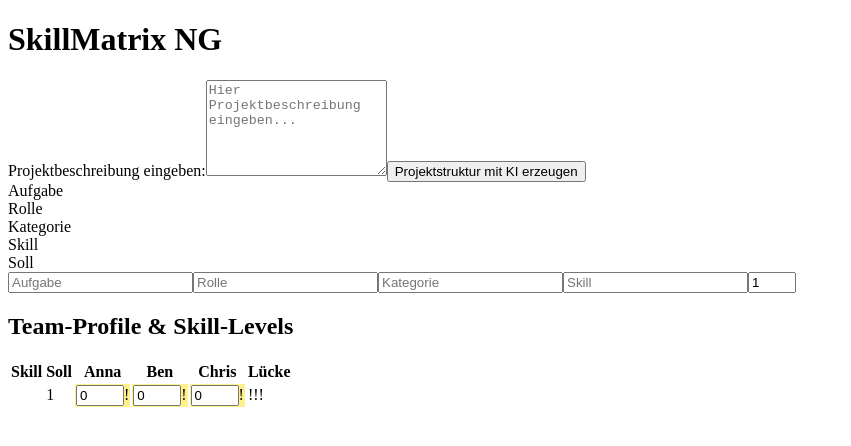
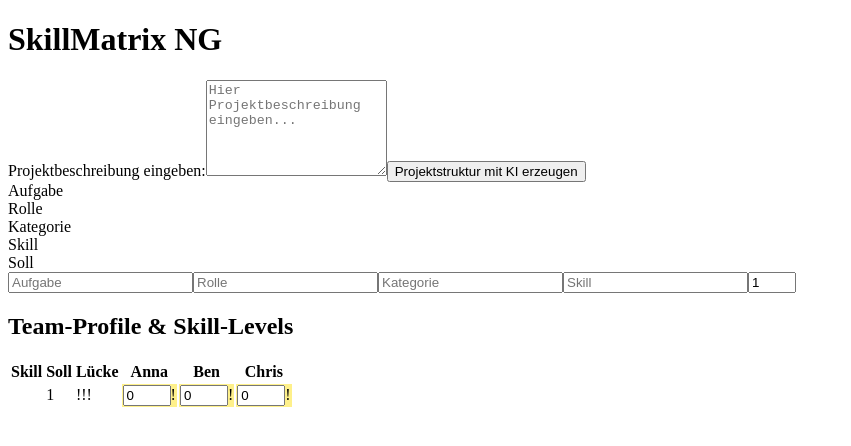
Before and after one commit to 30Leo56/SkillMatrix_MARS, a React (Create React App) app: page / in a window 1280 px wide. Shown: the top 446 px of the page, without its empty margins (0-851 px from the left). Built offline with nearby package versions, Linux system fonts and the light colour scheme.

Commit message:
Update App.jsx

```diff
--- a/src/App.jsx
+++ b/src/App.jsx
@@ -109,10 +109,10 @@ export default function SkillMatrixSetup() {
             <tr>
               <th className="border px-2 py-1">Skill</th>
               <th className="border px-2 py-1">Soll</th>
+              <th className="border px-2 py-1">Lücke</th>
               {teamMembers.map(name => (
                 <th key={name} className="border px-2 py-1">{name}</th>
               ))}
-              <th className="border px-2 py-1">Lücke</th>
             </tr>
           </thead>
           <tbody>
@@ -126,6 +126,7 @@ export default function SkillMatrixSetup() {
                 <tr key={i}>
                   <td className="border px-2 py-1">{skillName}</td>
                   <td className="border px-2 py-1 text-center">{soll}</td>
+                  <td className="border px-2 py-1 text-center font-bold text-red-600">{allZeros ? "!!!" : ""}</td>
                   {teamMembers.map(member => {
                     const ist = skillLevels[member] || 0;
                     const defizit = ist < soll ? (soll - ist >= 2 ? "!!!" : "!") : "";
@@ -161,9 +162,6 @@ export default function SkillMatrixSetup() {
                       </td>
                     );
                   })}
-                  <td className="border px-2 py-1 text-center font-bold text-red-600">
-                    {allZeros ? "!!!" : ""}
-                  </td>
                 </tr>
               );
             })}
```
